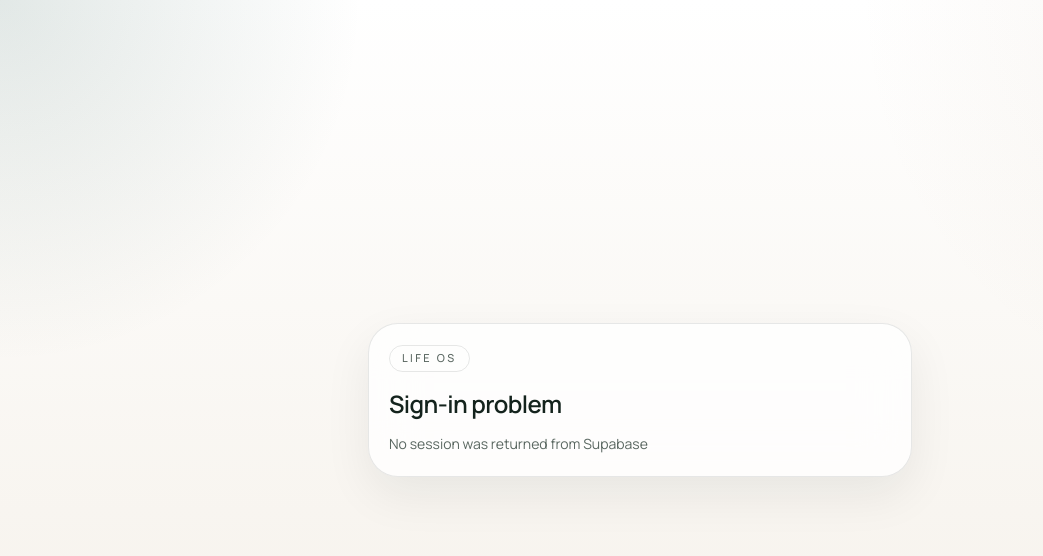
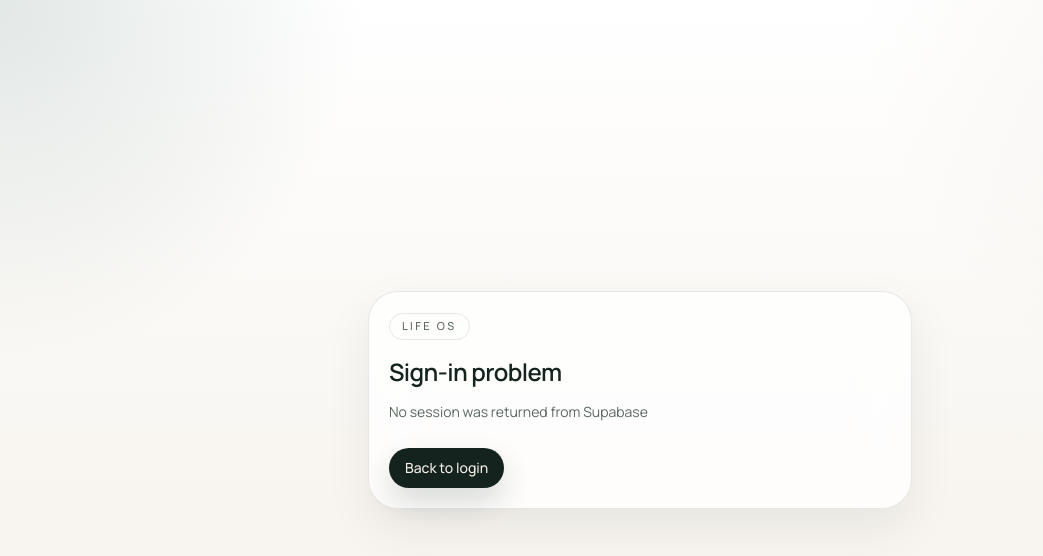
Before and after one commit to mitchelony/life-os, a Next.js app in the folder apps/web/: page /auth/callback in a window 1280 px wide. Shown: the top 556 px of the page, without its empty margins (0-1043 px from the left). Built offline with nearby package versions, Linux system fonts and the light colour scheme.

Commit message:
fix(web): add auth callback recovery action

```diff
--- a/apps/web/app/auth/callback/page.tsx
+++ b/apps/web/app/auth/callback/page.tsx
@@ -2,12 +2,14 @@
 
 import { useEffect, useState } from "react";
 import { useRouter } from "next/navigation";
-import { Badge, Panel } from "@/components/ui";
-import { consumeAuthCallbackFromLocation } from "@/lib/auth";
+import { Badge, Button, Panel } from "@/components/ui";
+import { consumeAuthCallbackFromLocation, hasAuthSession } from "@/lib/auth";
+import { getAuthCallbackRecoveryAction, type AuthCallbackRecoveryAction } from "@/lib/auth-callback";
 
 export default function AuthCallbackPage() {
   const router = useRouter();
   const [error, setError] = useState("");
+  const [recoveryAction, setRecoveryAction] = useState<AuthCallbackRecoveryAction | null>(null);
 
   useEffect(() => {
     const result = consumeAuthCallbackFromLocation();
@@ -16,6 +18,7 @@ export default function AuthCallbackPage() {
       return;
     }
     setError(result.error);
+    setRecoveryAction(getAuthCallbackRecoveryAction(hasAuthSession()));
   }, [router]);
 
   return (
@@ -26,6 +29,17 @@ export default function AuthCallbackPage() {
         <p className="mt-3 text-sm leading-6 text-muted">
           {error ? error : "Hold on for a moment while we finish your sign-in and bring you back into the app."}
         </p>
+        {recoveryAction ? (
+          <div className="mt-6 flex flex-wrap gap-3">
+            <Button
+              onClick={() => {
+                router.replace(recoveryAction.href);
+              }}
+            >
+              {recoveryAction.label}
+            </Button>
+          </div>
+        ) : null}
       </Panel>
     </main>
   );
--- /dev/null
+++ b/apps/web/lib/auth-callback.ts
@@ -0,0 +1,18 @@
+export type AuthCallbackRecoveryAction = {
+  href: string;
+  label: string;
+};
+
+export function getAuthCallbackRecoveryAction(hasSession: boolean): AuthCallbackRecoveryAction {
+  if (hasSession) {
+    return {
+      href: "/",
+      label: "Back to app",
+    };
+  }
+
+  return {
+    href: "/login",
+    label: "Back to login",
+  };
+}
```
Also changed, not shown: 3 other files (tests, documents, lock files or other folders).
